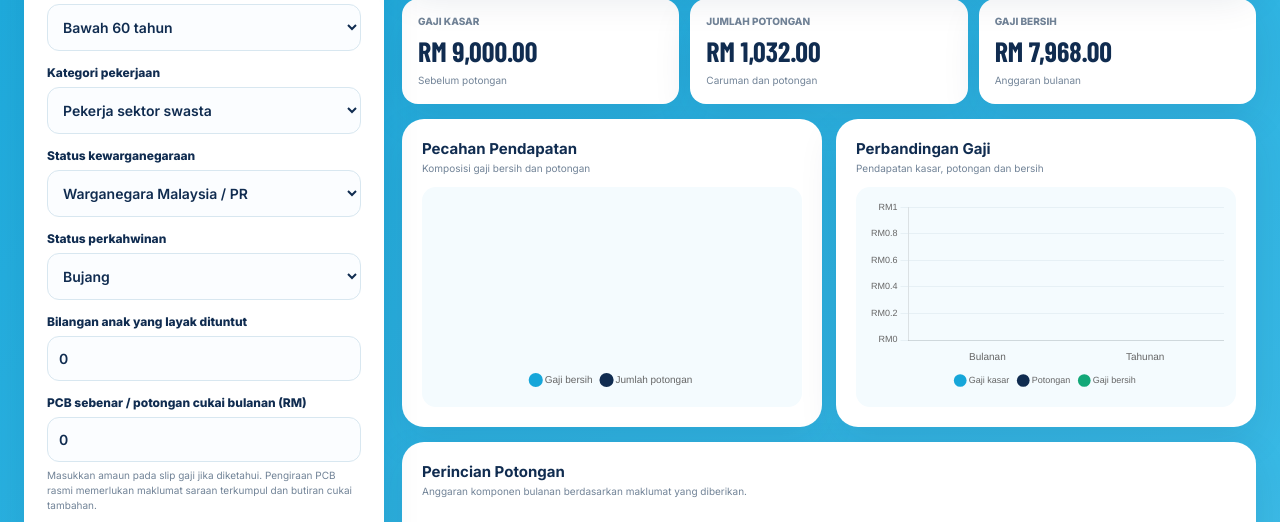
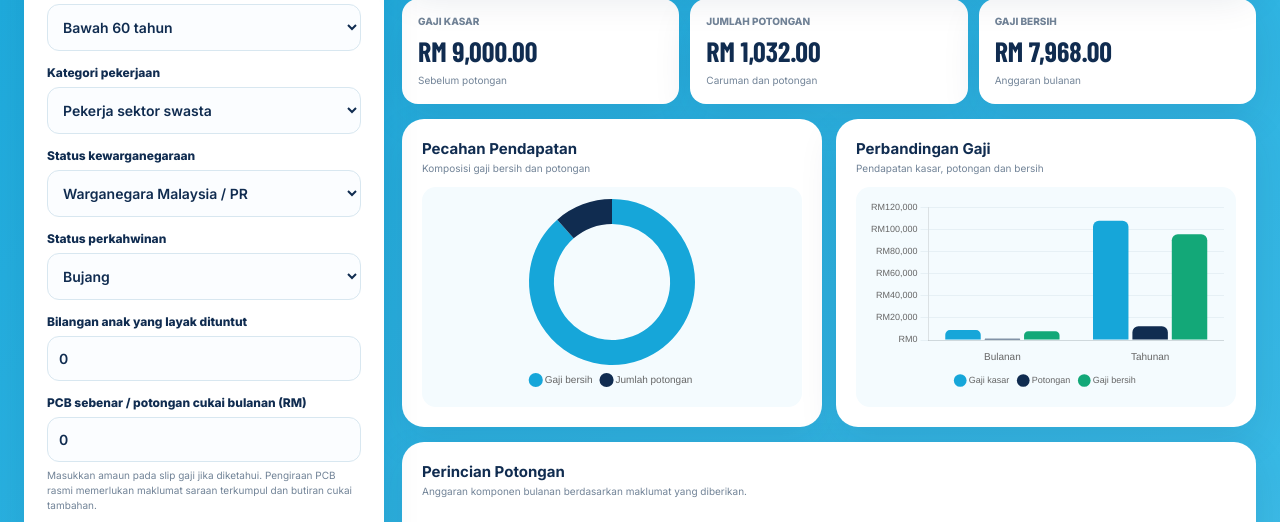
Before and after one commit to ARXN447/oh-my-gaji, a plain HTML site: page index.html in a window 1280 px wide. Shown: the part 490-1012 px from the top of the page. Drawn offline with nearby package versions, Linux system fonts and the light colour scheme; a web font is replaced by a local one.

Commit message:
Add files via upload

```diff
--- a/index.html
+++ b/index.html
@@ -42,7 +42,7 @@ let epf=0,socso=0,eis=0;if(job==='private'||job==='public'){if(cit==='malaysian'
 epf=Math.round(epf);socso=round(socso);eis=round(eis);let pcb=Math.max(0,Number($('pcb').value)||0),other=Math.max(0,Number($('otherDed').value)||0),ded=epf+socso+eis+pcb+other,net=Math.max(0,salary-ded);
 $('netHero').textContent=fmt(net);$('grossStat').textContent=fmt(salary);$('dedStat').textContent=fmt(ded);$('netStat').textContent=fmt(net);$('heroSub').textContent=`Jumlah potongan ${fmt(ded)} daripada gaji kasar ${fmt(salary)}.`;
 let rows=[['KWSP (caruman pekerja)',epf],['PERKESO',socso],['SIP / EIS',eis],['PCB (amaun dimasukkan)',pcb],['Potongan pilihan lain',other],['Jumlah potongan',ded],['Anggaran gaji bersih',net]];$('dedRows').innerHTML=rows.map((r,i)=>`<tr><td>${r[0]}</td><td>${fmt(r[1])}</td></tr>`).join('');
-if(window.donut){donut.data.datasets[0].data=[net,ded];donut.update();}if(window.bars){bars.data.datasets[0].data=[salary,salary*12];bars.data.datasets[1].data=[ded,ded*12];bars.data.datasets[2].data=[net,net*12];bars.update();}return {salary,epf,socso,eis,pcb,other,ded,net};}
+if(typeof donut!=='undefined' && donut){donut.data.datasets[0].data=[net,ded];donut.update();}if(typeof bars!=='undefined' && bars){bars.data.datasets[0].data=[salary,salary*12];bars.data.datasets[1].data=[ded,ded*12];bars.data.datasets[2].data=[net,net*12];bars.update();}return {salary,epf,socso,eis,pcb,other,ded,net};}
 let donut=new Chart($('donutChart'),{type:'doughnut',data:{labels:['Gaji bersih','Jumlah potongan'],datasets:[{data:[0,0],backgroundColor:['#16a6d9','#102c50'],borderWidth:0,hoverOffset:5}]},options:{responsive:true,maintainAspectRatio:false,cutout:'70%',plugins:{legend:{position:'bottom',labels:{usePointStyle:true,boxWidth:8,font:{size:10}}}}}});
 let bars=new Chart($('barChart'),{type:'bar',data:{labels:['Bulanan','Tahunan'],datasets:[{label:'Gaji kasar',data:[0,0],backgroundColor:'#16a6d9',borderRadius:6},{label:'Potongan',data:[0,0],backgroundColor:'#102c50',borderRadius:6},{label:'Gaji bersih',data:[0,0],backgroundColor:'#13a878',borderRadius:6}]},options:{responsive:true,maintainAspectRatio:false,scales:{y:{beginAtZero:true,ticks:{font:{size:9},callback:v=>'RM'+Number(v).toLocaleString('ms-MY')},grid:{color:'#e6f0f5'}},x:{ticks:{font:{size:10}},grid:{display:false}}},plugins:{legend:{position:'bottom',labels:{usePointStyle:true,boxWidth:8,font:{size:9}}}}}});
 const reliefs=[
```
